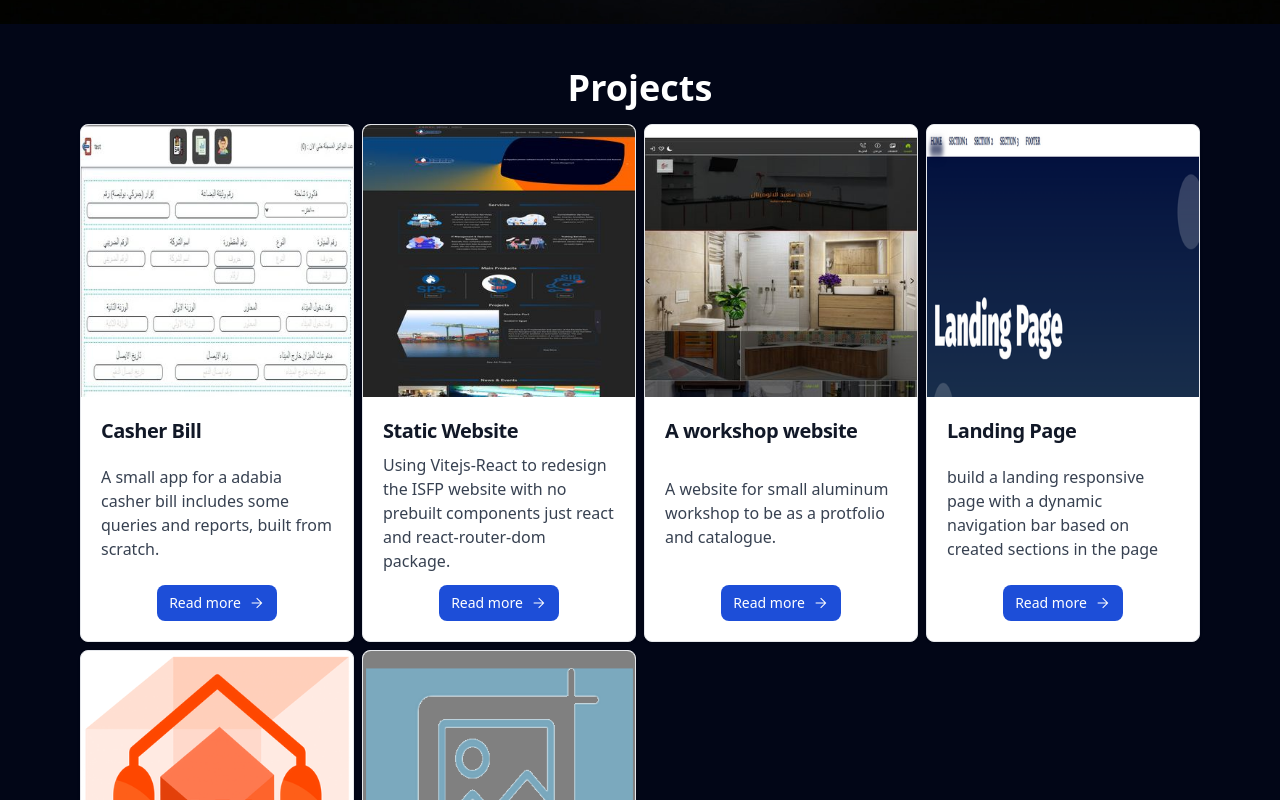
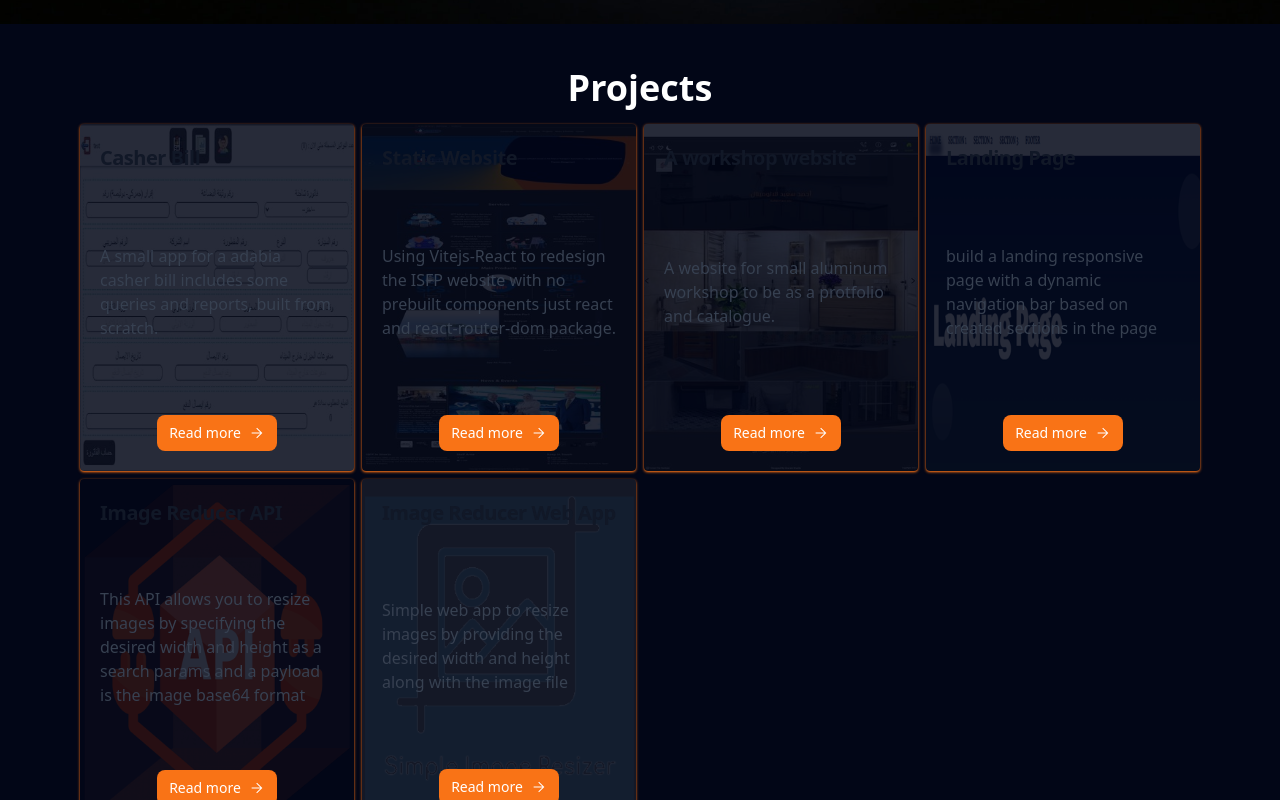
Before and after one commit to blacksnowsoon/gh-portfolio, a React (Vite) app: page / in a window 1280 px wide. Shown: the part 820-1620 px from the top of the page. Built offline with nearby package versions, Linux system fonts and the light colour scheme.

Commit message:
restyle project view

```diff
--- a/src/Pages/Project.jsx
+++ b/src/Pages/Project.jsx
@@ -16,12 +16,12 @@ function Project() {
         id={id}
         title={card.name}
         style={''}>
-          <div className='flex flex-1 flex-row gap-2'>
-            <div className="flex-1 ">
+          <div className='flex flex-wrap -mx-4'>
+            <div className="w-full lg:w-1/2 px-4 mb-8">
               <img src={`/${card.image}`} alt={card.name}
-                className="w-full h-full aspect-square"/>
+                className="w-full rounded shadow-lg"/>
             </div>
-            <div className='flex-1 justify-between text-white p-2 flex flex-col'>
+            <div className='flex flex-col justify-between w-full lg:w-1/2 px-4 mb-8  text-white p-2 '>
               <div>
                 <p className=" ">
                   {card.shorts}
@@ -39,7 +39,7 @@ function Project() {
               </a>
             </div>
           </div>
-        </Article>
+      </Article>
     )
   },[params])
   return (
--- a/src/components/Projects.jsx
+++ b/src/components/Projects.jsx
@@ -8,7 +8,7 @@ import { PROJECTS as cards } from '../Data'
 function Projects() {
   return (
     <Article title={'Projects'} id={'projects'} style={''}>
-      <ul className='grid lg:grid-cols-4 md:grid-cols-2 sm:grid-cols-1  gap-2'>
+      <ul className='grid lg:grid-cols-4 md:grid-cols-3 sm:grid-cols-2 xs:grid-cols-1  gap-2'>
         {
           cards.map((card, index) =>{
             return (
@@ -31,17 +31,17 @@ const PorjectCard = (props) =>{
 const imgName = card?.image
   return (
     <div
-      className={'col-span-1 flex flex-col h-full bg-white border border-gray-200 rounded-lg shadow dark:bg-gray-800 dark:border-gray-700'}
+      className={'relative max-w-sm max-h-96 mx-auto rounded overflow-hidden shadow shadow-orange-500 '}
       to={`project/${card.id}`}>
       <img
           src={`/${imgName}`}
           alt={card.name}
-          className='w-full aspect-square object-cover object-left-top rounded-t-lg' />
+          className='w-full opacity-15' />
 
-      <div className='p-5 rounded-b-lg  h-full flex flex-col justify-between'>
+      <div className='absolute bottom-0 p-5 rounded-b-lg  h-full flex flex-col justify-between'>
         <h5 className='mb-2 text-xl font-bold tracking-tight text-gray-900 dark:text-white'>{card.name}</h5>
-        <p className='mb-3 font-normal text-gray-700 dark:text-gray-400' >{card.shorts}</p>
-        <Link to={`project/${card.id}`} className='inline-flex items-center place-self-center px-3 py-2 text-sm font-medium text-center text-white bg-blue-700 rounded-lg hover:bg-blue-800 focus:ring-4 focus:outline-none focus:ring-blue-300 dark:bg-blue-600 dark:hover:bg-blue-700 dark:focus:ring-blue-800'>
+        <p className='mb-3 font-normal text-gray-700 dark:text-gray-400 hover:text-gray-100' >{card.shorts}</p>
+        <Link to={`project/${card.id}`} className='inline-flex items-center place-self-center px-3 py-2 text-sm font-medium text-center text-white bg-orange-500 hover:bg-orange-700 rounded-lg focus:ring-4 focus:outline-none '>
           Read more
           <img src={'/arrowforward.svg'} className='w-4 h-4 ml-2'/>
         </Link>
```
